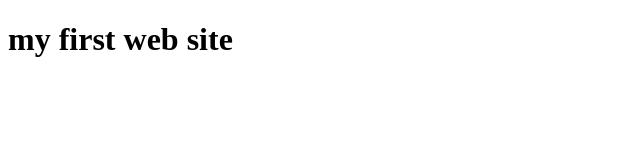
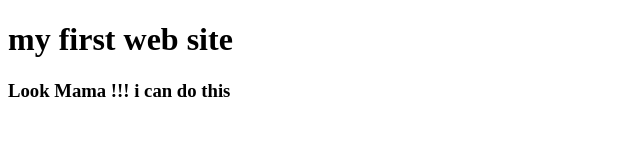
Before and after one commit to tajhaque/git-test-04, a plain HTML site: page index.html in a window 1280 px wide. Shown: the whole page, without its empty margins (0-640 px from the left). Drawn offline with Linux system fonts and the light colour scheme.

Commit message:
learn github

```diff
--- a/index.html
+++ b/index.html
@@ -7,5 +7,6 @@
 </head>
 <body>
     <h1> my first web site</h1>
+    <h3>Look Mama !!! i can do this</h3>
 </body>
 </html>
```
